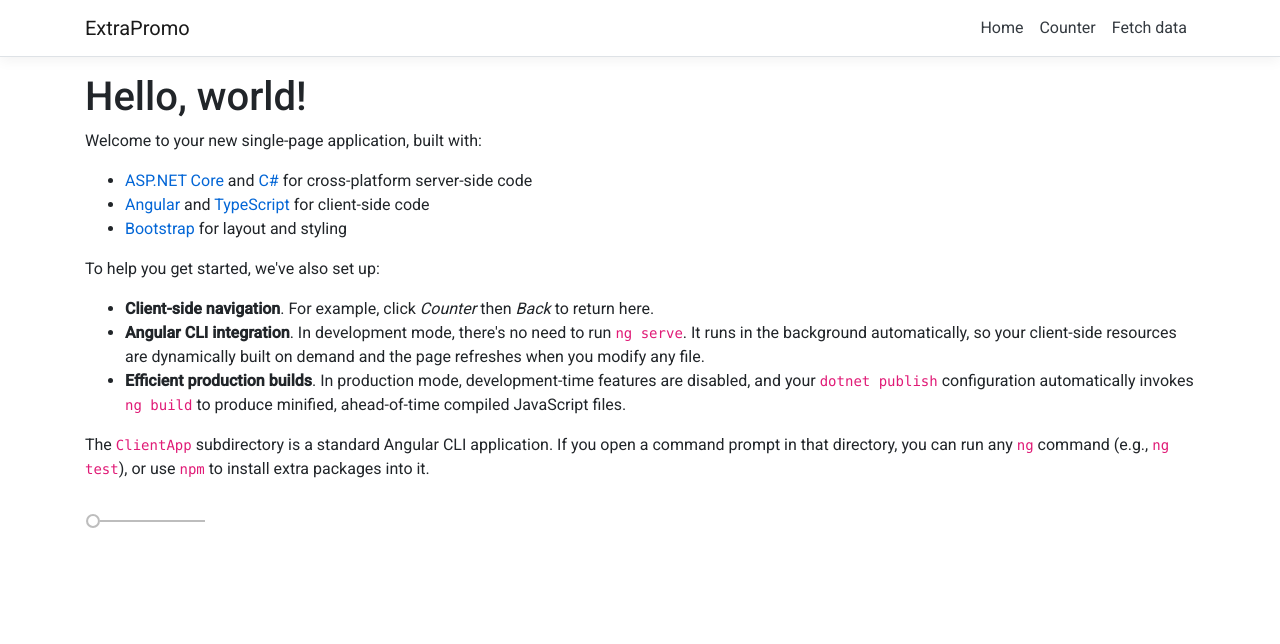
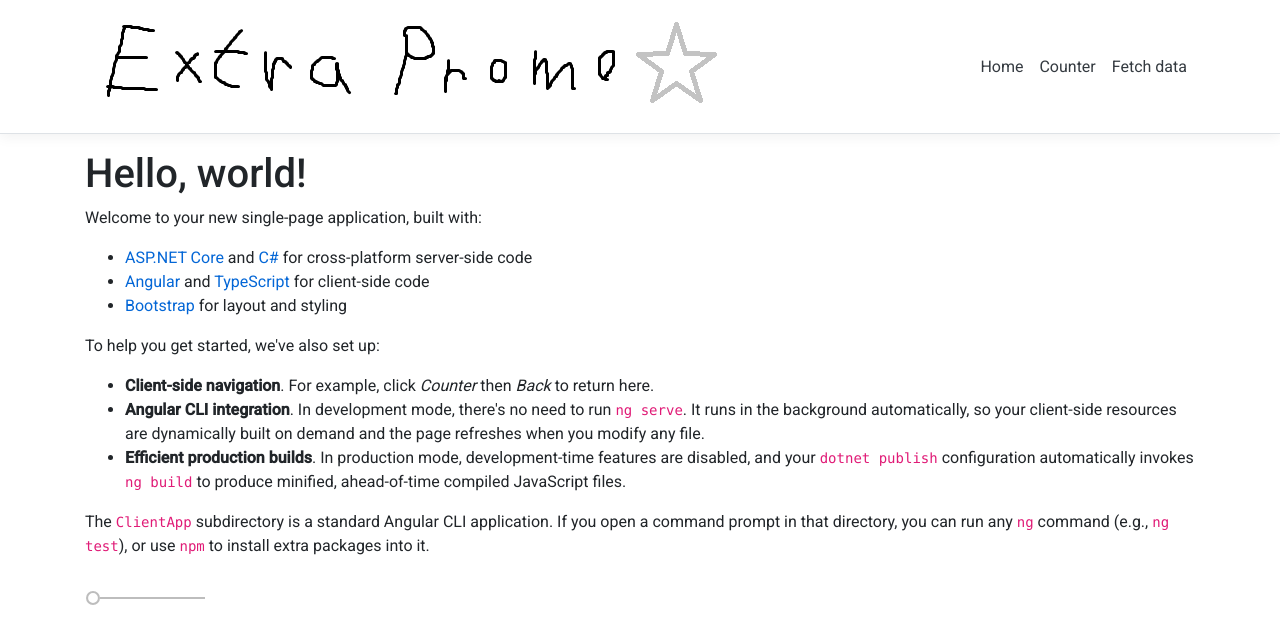
Before and after one commit to PajLe/extra-promo, an Angular app in the folder ExtraPromo/ClientApp/: page / in a window 1280 px wide. Shown: the top 644 px of the page. Built offline with nearby package versions, Linux system fonts and the light colour scheme.

Commit message:
added logo to navbar

```diff
--- a/ExtraPromo/ClientApp/src/app/nav-menu/nav-menu.component.html
+++ b/ExtraPromo/ClientApp/src/app/nav-menu/nav-menu.component.html
@@ -3,7 +3,7 @@
     class="navbar navbar-expand-sm navbar-toggleable-sm navbar-light bg-white border-bottom box-shadow mb-3"
   >
     <div class="container">
-      <a class="navbar-brand" [routerLink]="['/']">ExtraPromo</a>
+      <a class="navbar-brand" [routerLink]="['/']"><img src="../../assets/logo.png"/></a>
       <button
         class="navbar-toggler"
         type="button"
```
Also changed, not shown: ExtraPromo/ClientApp/src/assets/logo.png (added).
